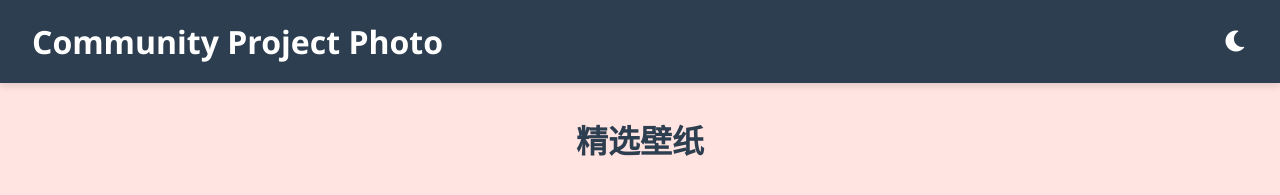
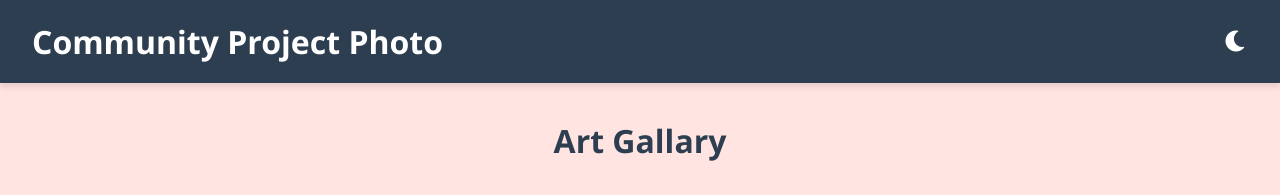
Before and after one commit to Lix091026/Final-Draft, a plain HTML site: page index.html in a window 1280 px wide. Shown: the top 195 px of the page. Drawn offline with Linux system fonts and the light colour scheme.

Commit message:
Update index.html

```diff
--- a/index.html
+++ b/index.html
@@ -17,7 +17,7 @@
 
     <main>
         <section class="gallery-section">
-            <h2>精选壁纸</h2>
+            <h2>Art Gallary</h2>
             <div class="gallery-container">
                 <div class="gallery-category" id="category1">
                     <h3>Canada Day</h3>
```
